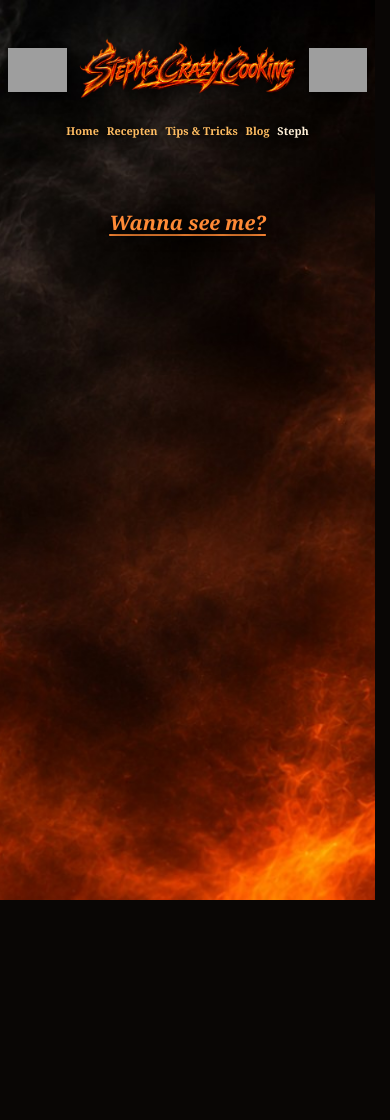
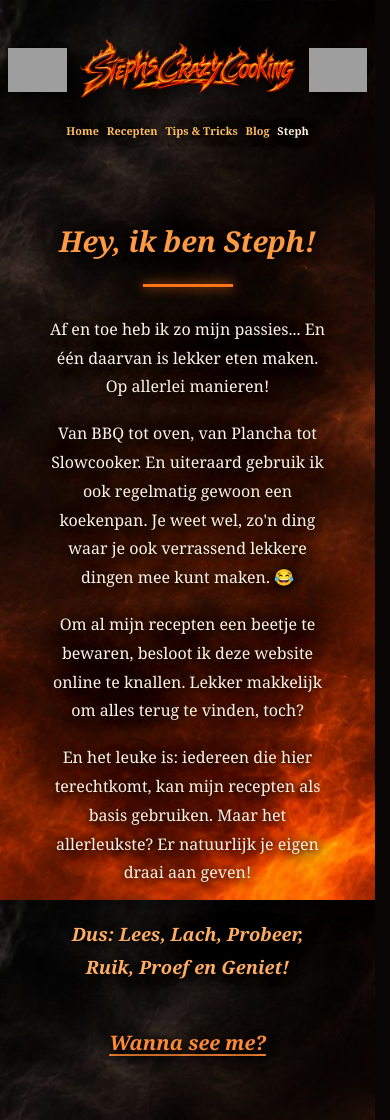
Before and after one commit to Sakol1975/stephs-crazy-cooking, a Jekyll site: the page steph.html, which Jekyll copies as it is, in a window 390 px wide. Built offline with Jekyll 4.4.1, drawn with Linux system fonts in a browser that asks for light colours; before the commit the page ends 900 px from its top, so only the background shows below that; grey boxes are pictures that could not be loaded.

Commit message:
Update steph.html

```diff
--- a/steph.html
+++ b/steph.html
@@ -5,19 +5,48 @@
   <meta charset="utf-8">
   <meta name="viewport" content="width=device-width, initial-scale=1">
   <meta name="theme-color" content="#090605">
+  <meta name="description" content="Hey, ik ben Steph. Welkom in mijn keuken vol recepten, kookgekte en eigenwijze ideeën.">
   <title>Steph | Steph's Crazy Cooking</title>
   <link rel="stylesheet" href="./css/style.css">
 
   <style>
     .steph-intro {
-      width: min(100%, 1050px);
-      margin: clamp(24px, 5vh, 60px) auto 0;
-      padding: 12px 16px;
+      width: min(100% - 32px, 900px);
+      margin: clamp(24px, 5vh, 55px) auto 40px;
+      padding: 24px 22px;
       text-align: center;
+      color: #fff1e5;
+      text-shadow: 0 2px 10px #000, 0 0 16px #000;
     }
 
-    .here-link {
+    .steph-intro h1 {
+      margin: 0 0 24px;
+      color: #ff9a43;
+      font-family: Georgia, "Times New Roman", serif;
+      font-size: clamp(1.8rem, 4vw, 2.8rem);
+      font-style: italic;
+      text-shadow: 0 2px 8px #000, 0 0 16px #000;
+    }
+
+    .steph-intro p {
+      margin: 0 auto 18px;
+      max-width: 760px;
+      font-size: clamp(1rem, 2vw, 1.15rem);
+      line-height: 1.8;
+    }
+
+    .steph-signoff {
+      margin-top: 30px !important;
+      color: #ffad62;
+      font-family: Georgia, "Times New Roman", serif;
+      font-size: clamp(1.15rem, 2.5vw, 1.55rem) !important;
+      font-weight: bold;
+      font-style: italic;
+    }
+
+    .steph-intro .here-link {
       display: inline-block;
+      margin-top: 28px;
       color: #ff8a36;
       font-family: Georgia, "Times New Roman", serif;
       font-size: clamp(1.25rem, 3vw, 2rem);
@@ -28,10 +57,18 @@
       text-shadow: 0 2px 8px #000, 0 0 14px #000;
     }
 
-    .here-link:hover,
-    .here-link:focus-visible {
+    .steph-intro .here-link:hover,
+    .steph-intro .here-link:focus-visible {
       color: #fff0df;
       text-shadow: 0 0 12px #ff7417, 0 2px 8px #000;
+    }
+
+    .steph-accent {
+      width: 90px;
+      height: 3px;
+      margin: 0 auto 28px;
+      background: #ff7417;
+      box-shadow: 0 0 12px #ff7417;
     }
   </style>
 </head>
@@ -70,12 +107,46 @@
     <main class="page-content">
 
       <section class="steph-intro">
+
+        <h1>Hey, ik ben Steph!</h1>
+
+        <div class="steph-accent"></div>
+
+        <p>
+          Af en toe heb ik zo mijn passies...
+          En één daarvan is lekker eten maken.
+          Op allerlei manieren!
+        </p>
+
+        <p>
+          Van BBQ tot oven, van Plancha tot Slowcooker.
+          En uiteraard gebruik ik ook regelmatig gewoon een koekenpan.
+          Je weet wel, zo'n ding waar je ook verrassend lekkere dingen
+          mee kunt maken. 😂
+        </p>
+
+        <p>
+          Om al mijn recepten een beetje te bewaren,
+          besloot ik deze website online te knallen.
+          Lekker makkelijk om alles terug te vinden, toch?
+        </p>
+
+        <p>
+          En het leuke is: iedereen die hier terechtkomt,
+          kan mijn recepten als basis gebruiken.
+          Maar het allerleukste?
+          Er natuurlijk je eigen draai aan geven!
+        </p>
+
+        <p class="steph-signoff">
+          Dus: Lees, Lach, Probeer, Ruik, Proef en Geniet!
+        </p>
+
         <a class="here-link" href="./hierbenik.html">
           Wanna see me?
         </a>
+
       </section>
-
-      <!-- Hier komt later jouw persoonlijke verhaal. -->
 
     </main>
   </div>
```
Also changed, not shown: other parts of steph.html (+2 -2 lines).
